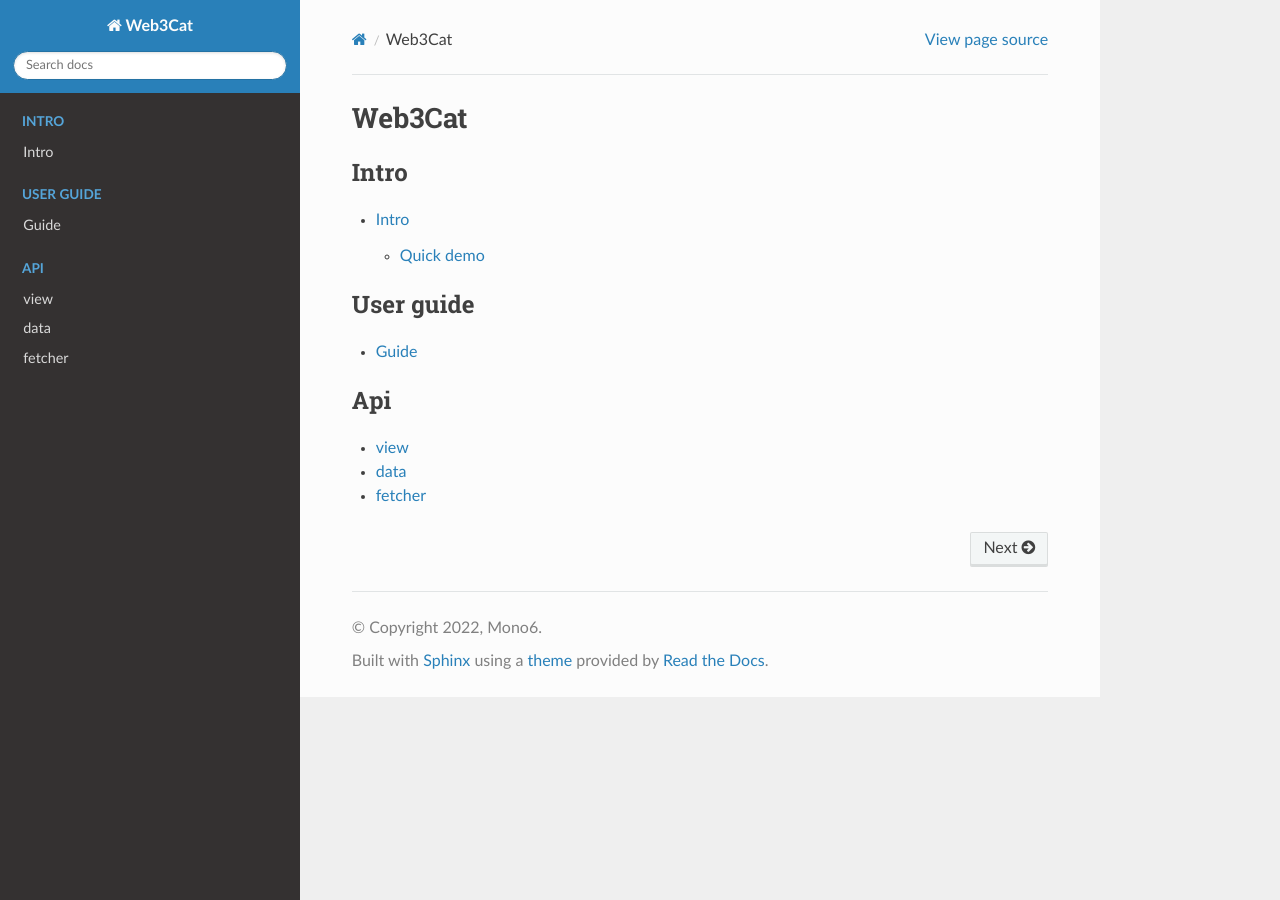
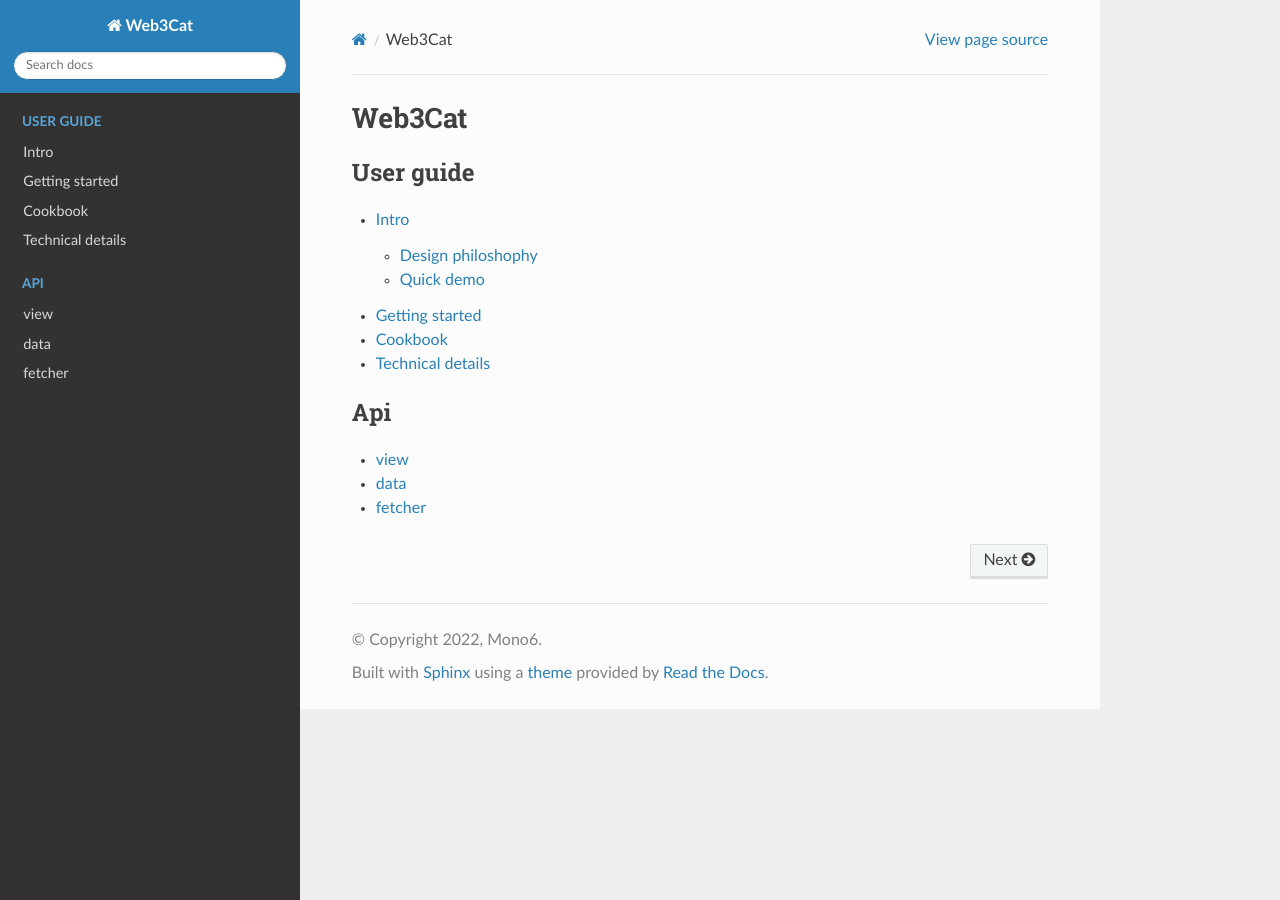
Before and after one commit to monoand6/web3cat, a Sphinx documentation site: the page built from docs/index.rst, in a window 1280 px wide. Built offline with Sphinx 7.4.7 and the Read the Docs theme 2.0.0, drawn with Linux system fonts in a browser that asks for light colours.

Commit message:
added more docs

```diff
--- /dev/null
+++ b/docs/cookbook.rst
@@ -0,0 +1,2 @@
+Cookbook
+========
--- a/docs/guide.rst
+++ /dev/null
@@ -1,2 +0,0 @@
-Guide
-=====
--- a/docs/index.rst
+++ b/docs/index.rst
@@ -3,15 +3,12 @@ Web3Cat
 
 .. toctree::
    :maxdepth: 3
-   :caption: Intro
+   :caption: User guide
 
    intro
-
-.. toctree::
-   :maxdepth: 3
-   :caption: User guide
-
-   guide
+   getting-started
+   cookbook
+   tech
 
 .. toctree::
    :maxdepth: 1
```
Also changed, not shown: docs/getting-started.rst (added, +49 -0 lines), docs/intro.rst (+6 -4 lines), docs/tech.rst (added, +13 -0 lines), docs/images/web3cat_arch.png (added), 2 other files.
